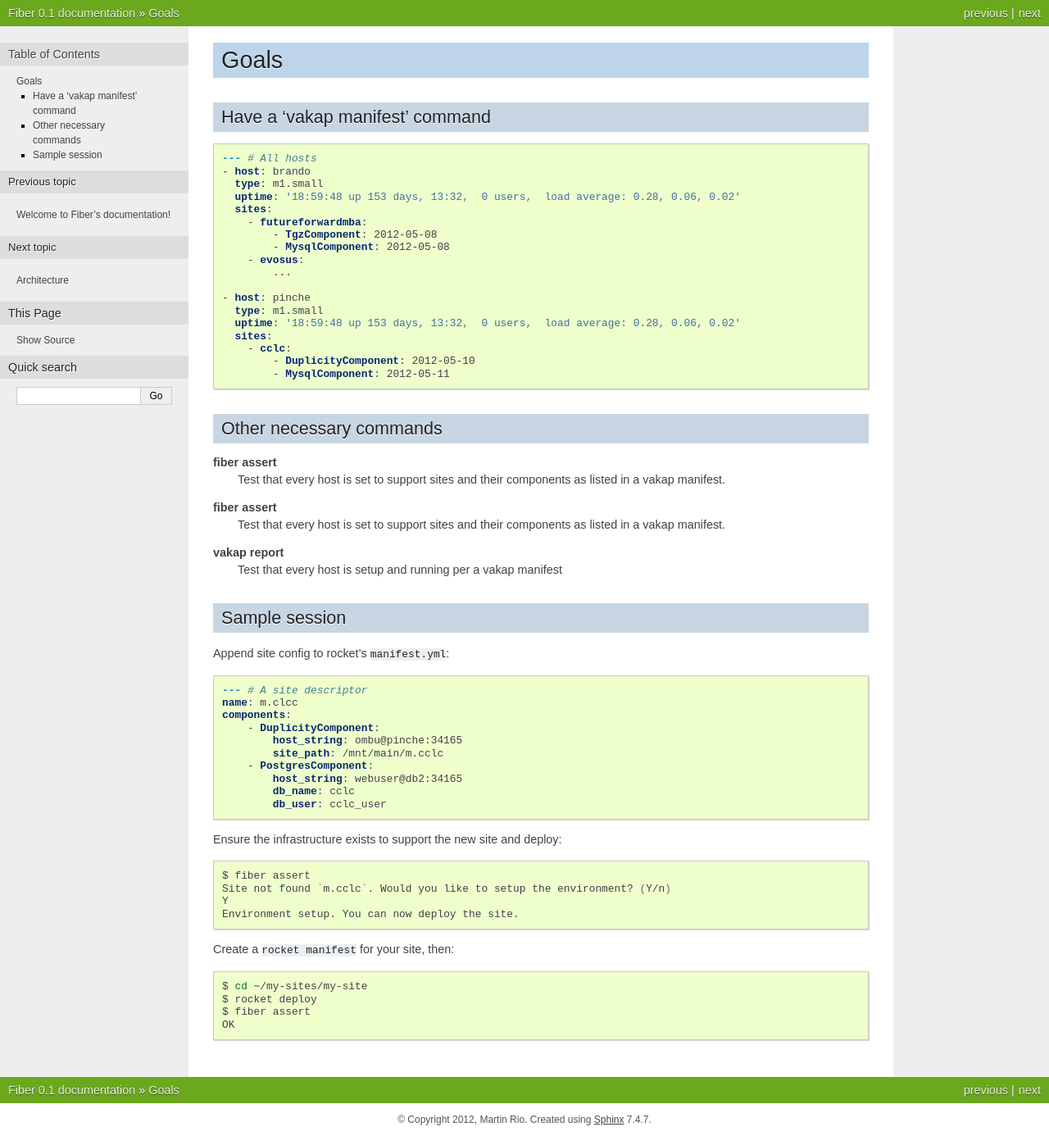
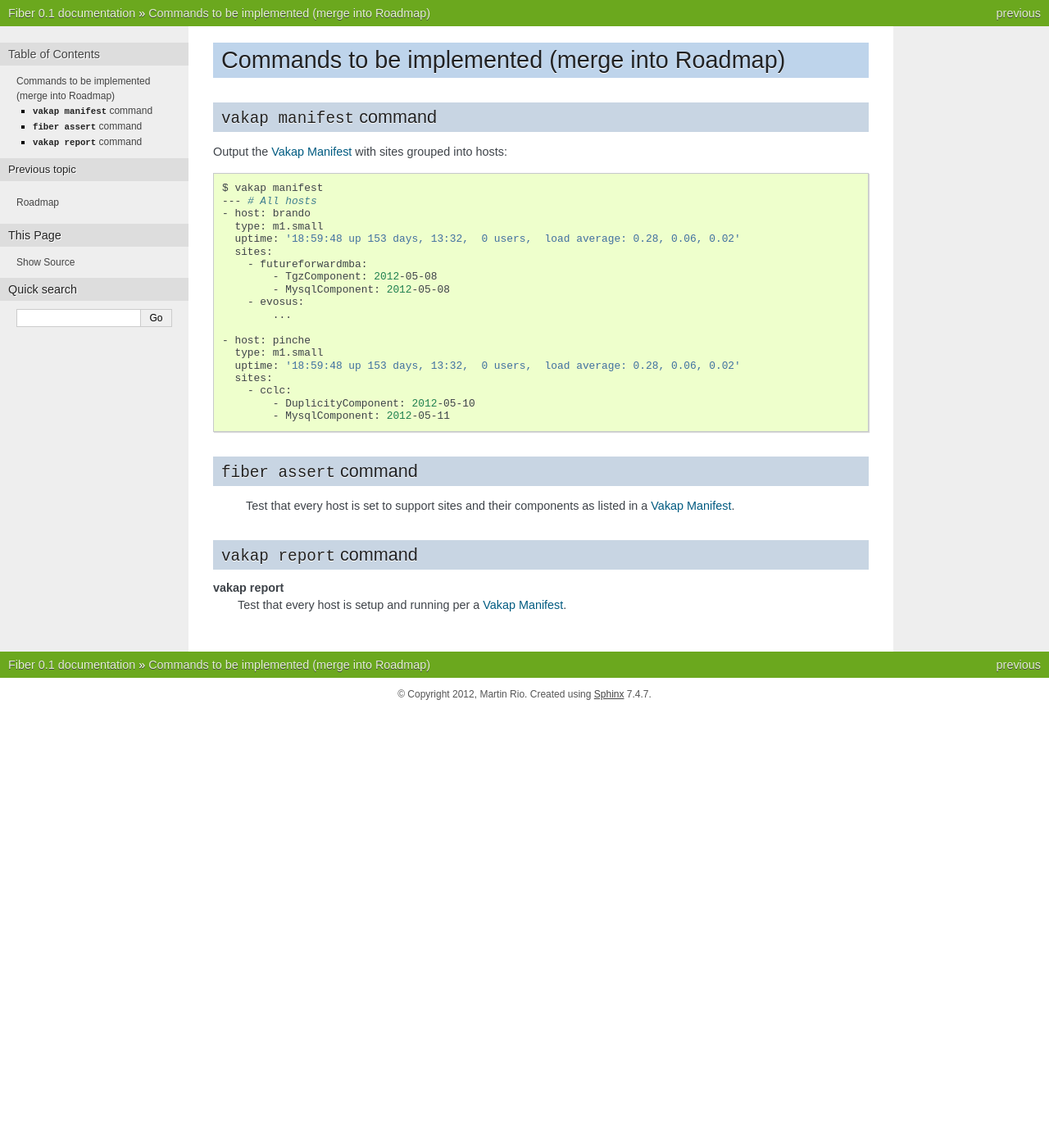
Before and after one commit to ombu/fiber, a Sphinx documentation site: the page built from doc/goals.rst, in a window 1280 px wide. Shown: the whole page at 82% size. Built offline with Sphinx 7.4.7, drawn with Linux system fonts in a browser that asks for light colours; after the commit the page ends 900 px from its top, so only the background shows below that.

Commit message:
more doc

```diff
--- a/doc/goals.rst
+++ b/doc/goals.rst
@@ -1,12 +1,17 @@
-================
-Goals
-================
+===============================================
+Commands to be implemented (merge into Roadmap)
+===============================================
 
-Have a 'vakap manifest' command
-================================
+.. _vakap_manifest_command:
 
-.. code-block:: yaml
+``vakap manifest`` command
+==========================
 
+Output the :ref:`vakap_manifest` with sites grouped into hosts:
+
+.. code-block:: sh
+
+    $ vakap manifest
     --- # All hosts
     - host: brando
       type: m1.small
@@ -26,52 +31,14 @@ Have a 'vakap manifest' command
             - DuplicityComponent: 2012-05-10
             - MysqlComponent: 2012-05-11
 
-Other necessary commands
-=========================
+``fiber assert`` command
+========================
 
-**fiber assert**
     Test that every host is set to support sites and their components as listed
-    in a vakap manifest.
+    in a :ref:`vakap_manifest`.
 
-**fiber assert**
-    Test that every host is set to support sites and their components as listed
-    in a vakap manifest.
+``vakap report`` command
+========================
 
 **vakap report**
-    Test that every host is setup and running per a vakap manifest
-
-Sample session
-==============
-
-Append site config to rocket's ``manifest.yml``:
-
-.. code-block:: yaml
-
-    --- # A site descriptor
-    name: m.clcc
-    components:
-        - DuplicityComponent:
-            host_string: ombu@pinche:34165
-            site_path: /mnt/main/m.cclc
-        - PostgresComponent:
-            host_string: webuser@db2:34165
-            db_name: cclc
-            db_user: cclc_user
-
-Ensure the infrastructure exists to support the new site and deploy:
-
-.. code-block:: sh
-
-    $ fiber assert
-    Site not found `m.cclc`. Would you like to setup the environment? (Y/n)
-    Y
-    Environment setup. You can now deploy the site.
-
-Create a ``rocket manifest`` for your site, then:
-
-.. code-block:: sh
-
-    $ cd ~/my-sites/my-site
-    $ rocket deploy
-    $ fiber assert
-    OK
+    Test that every host is setup and running per a :ref:`vakap_manifest`.
--- a/doc/index.rst
+++ b/doc/index.rst
@@ -11,9 +11,10 @@ Contents:
 .. toctree::
    :maxdepth: 2
 
-   goals
+   use_cases
    architecture
    roadmap
+   goals
 
 .. Indices and tables
 .. ==================
--- a/doc/roadmap.rst
+++ b/doc/roadmap.rst
@@ -5,14 +5,13 @@ Roadmap
 Vakap
 =====
 
-- manifest command to show sites grouped by host
+- :ref:`vakap_manifest_command` to show sites grouped by host
 - report status on all components
 - report last avaialbe backup for each component
 - move manifest to yaml
 
 Rocket
 ======
-- manifest command to show sites grouped by host
 
 Fiber
 =====
```
Also changed, not shown: doc/architecture.rst (+65 -2 lines), doc/use_cases.rst (added, +86 -0 lines), doc/vakap_manifest_snippet.rst (added, +12 -0 lines), doc/tiers.png (added), 1 other file.
